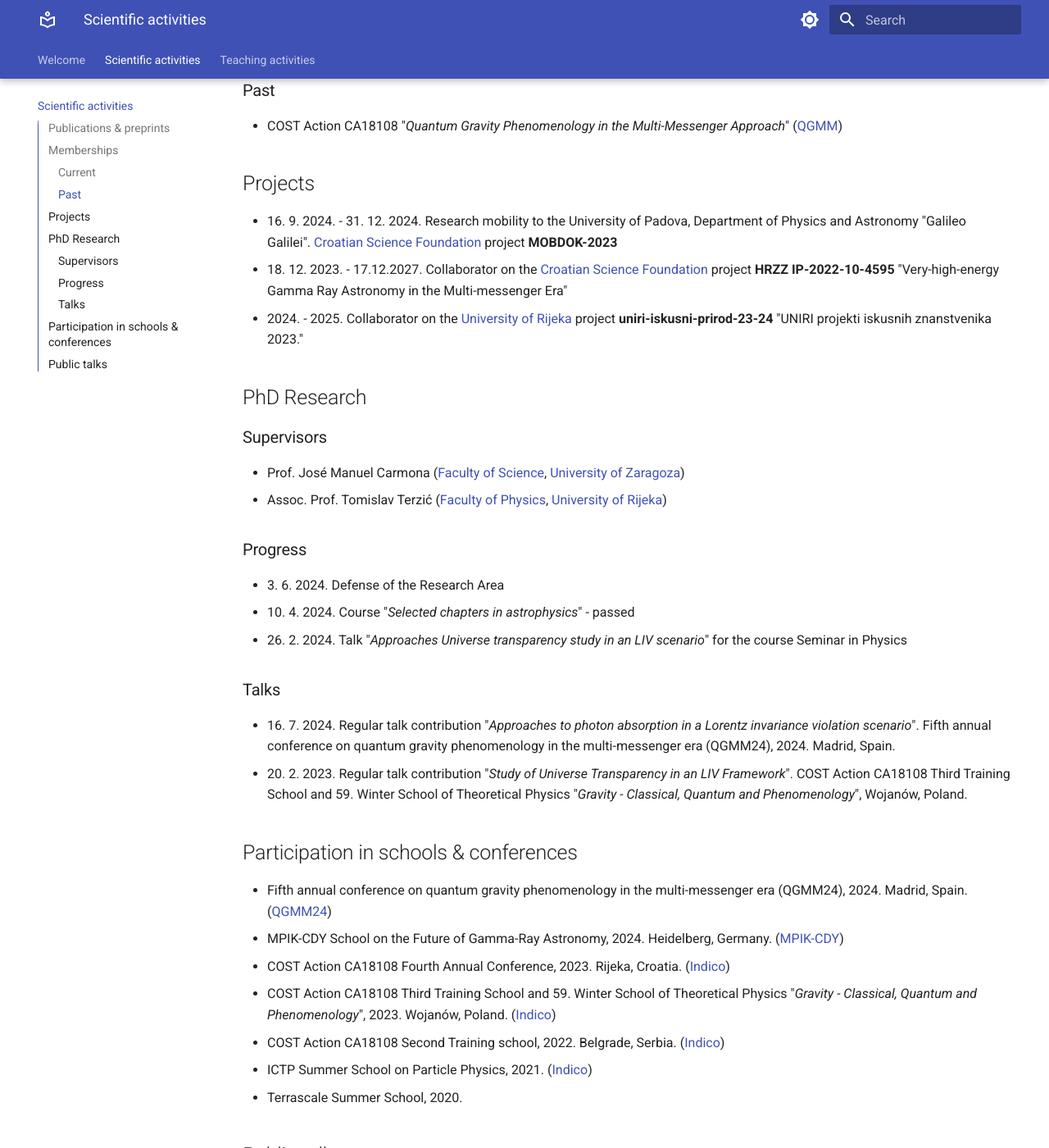
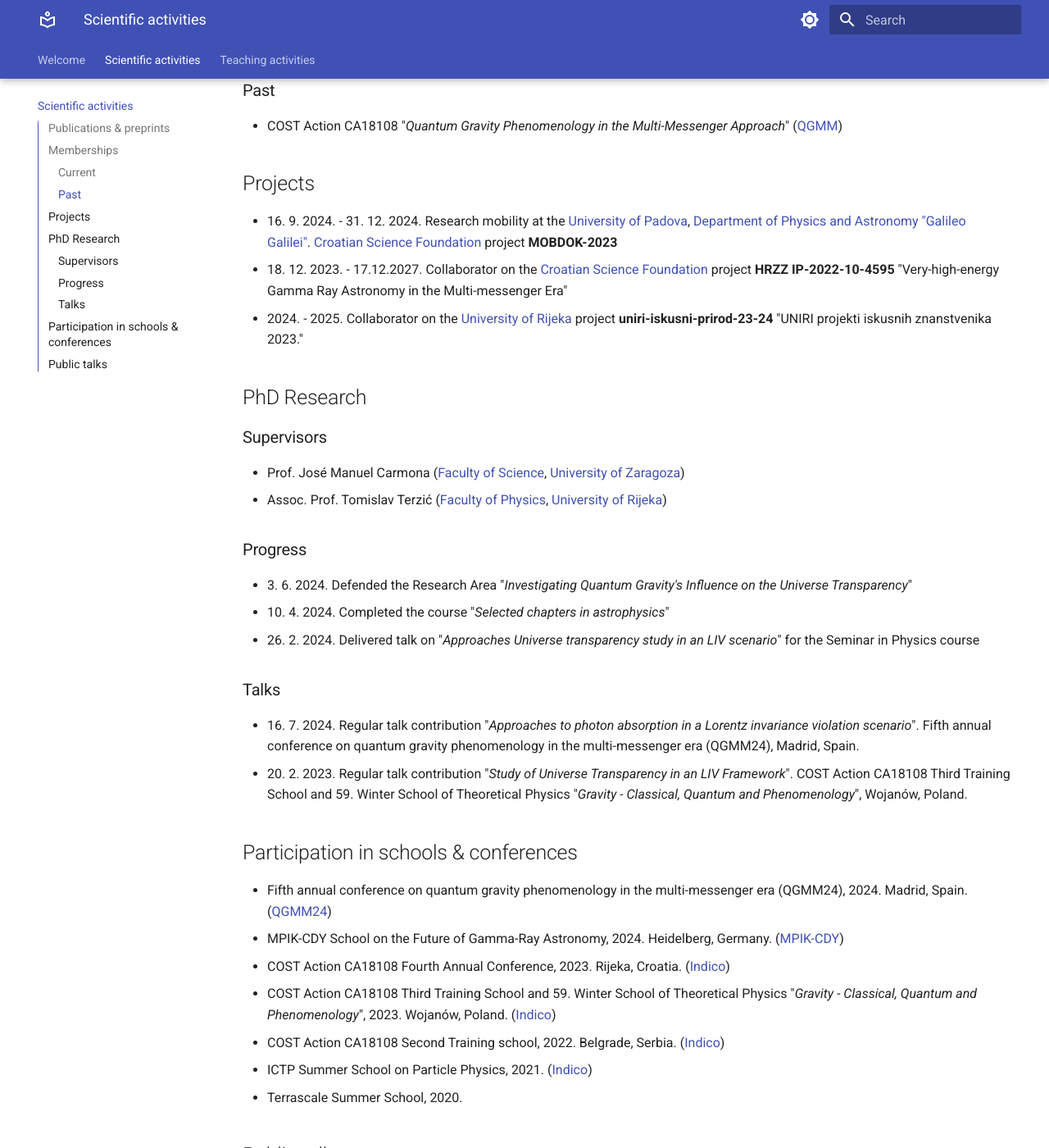
Before and after one commit to filiprescic/filiprescic.github.io, an MkDocs documentation site: the page built from docs/science.md, in a window 1280 px wide and 1400 px high, scrolled down 665 px. Shown: the whole window at 82% size. Built offline with MkDocs 1.6.1 and Material for MkDocs 9.7.7, drawn with Linux system fonts in a browser that asks for light colours.

Commit message:
quick update

```diff
--- a/docs/science.md
+++ b/docs/science.md
@@ -8,7 +8,7 @@ hide:
 
 - J.M. Carmona, J.L. Cortes, **F. Rescic**, M.A. Reyes, T. Terzić, "*Approaches to photon absorption in a Lorentz inavariance violation scenario*", ArXiv: [2404.07842](https://arxiv.org/abs/2404.07842) (2024)
 
-- Alves Batista, ..., **F.Rescic**, et al., "*White Paper and Roadmap for Quantum Gravity Phenomenology in the Multi-Messenger Era*", ArXiv: [2312.00409](https://arxiv.org/abs/2312.00409) (2023)
+- Alves Batista, ..., **F. Rescic**, et al., "*White Paper and Roadmap for Quantum Gravity Phenomenology in the Multi-Messenger Era*", ArXiv: [2312.00409](https://arxiv.org/abs/2312.00409) (2023)
 
 - R. Emparan, E. Barakovic, R. Dekhil, **F. Rescic**, "*Black holes in the classical and quantum world*". Proceedings of Science - QG-MM School, [PoS 004](https://pos.sissa.it/440/004/) (2024), Arxiv: [2306.11139](https://arxiv.org/abs/2306.11139), DOI: [10.22323/1.440.0004](https://doir.org./10.22323/1.440.0004)
 
@@ -27,7 +27,7 @@ hide:
 
 ## Projects
 
-- 16\. 9. 2024. - 31. 12. 2024. Research mobility to the University of Padova, Department of Physics and Astronomy "Galileo Galilei". [Croatian Science Foundation](https://hrzz.hr/en/) project **MOBDOK-2023**
+- 16\. 9. 2024. - 31. 12. 2024. Research mobility at the [University of Padova](https://www.unipd.it/en/), [Department of Physics and Astronomy "Galileo Galilei"](https://www.dfa.unipd.it/en/). [Croatian Science Foundation](https://hrzz.hr/en/) project **MOBDOK-2023**
 - 18\. 12. 2023. - 17.12.2027. Collaborator on the [Croatian Science Foundation](https://hrzz.hr/en/) project **HRZZ IP-2022-10-4595** "Very-high-energy Gamma Ray Astronomy in the Multi-messenger Era"
 - 2024\. - 2025. Collaborator  on the [University of Rijeka](https://uniri.hr/en/) project **uniri-iskusni-prirod-23-24** "UNIRI projekti iskusnih znanstvenika 2023."
 
@@ -40,13 +40,13 @@ hide:
 
 ### Progress
 
-- 3\. 6. 2024. Defense of the Research Area
-- 10\. 4. 2024. Course "*Selected chapters in astrophysics*" - passed
-- 26\. 2. 2024. Talk "*Approaches  Universe transparency study in an LIV scenario*" for the course Seminar in Physics
+- 3\. 6. 2024. Defended the Research Area "*Investigating Quantum Gravity's Influence on the Universe Transparency*"
+- 10\. 4. 2024. Completed the course "*Selected chapters in astrophysics*"
+- 26\. 2. 2024. Delivered talk on "*Approaches  Universe transparency study in an LIV scenario*" for the Seminar in Physics course
 
 ### Talks
 
-- 16\. 7. 2024. Regular talk contribution "*Approaches to photon absorption in a Lorentz invariance violation scenario*". Fifth annual conference on quantum gravity phenomenology in the multi-messenger era (QGMM24), 2024. Madrid, Spain.
+- 16\. 7. 2024. Regular talk contribution "*Approaches to photon absorption in a Lorentz invariance violation scenario*". Fifth annual conference on quantum gravity phenomenology in the multi-messenger era (QGMM24), Madrid, Spain.
 - 20\. 2. 2023. Regular talk contribution "*Study of Universe Transparency in an LIV Framework*". COST Action CA18108 Third Training School and 59. Winter School of Theoretical Physics "*Gravity - Classical, Quantum and Phenomenology*", Wojanów, Poland.
 
 ## Participation in schools & conferences
```
Also changed, not shown: site/index.html, site/science/index.html, site/search/search_index.json, 1 other file.
